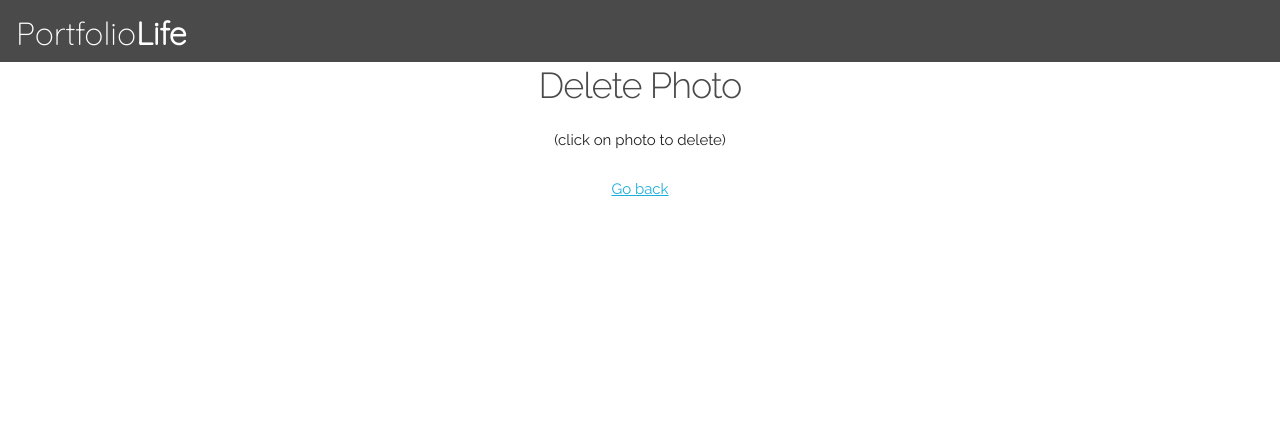
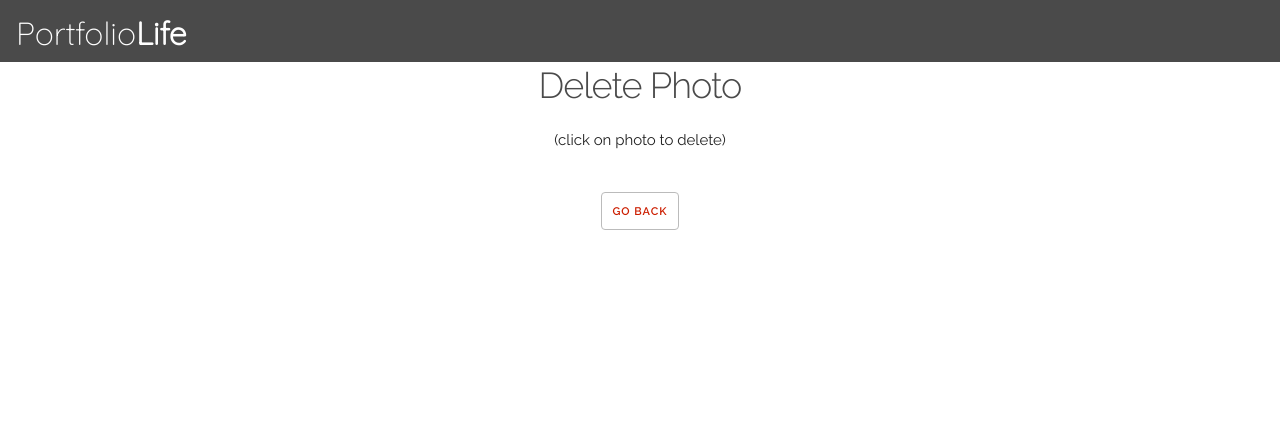
Before and after one commit to theresaming/PortfolioLife, a Python web app: template flask/templates/deletePhotos.html in a window 1280 px wide. Shown: the top 429 px of the page. Run offline with Jinja, Linux system fonts and the light colour scheme; the template is opened without the code that fills it, so the values that code supplies are empty.

Commit message:
Some small cosmetic fixes

```diff
--- a/flask/templates/deletePhotos.html
+++ b/flask/templates/deletePhotos.html
@@ -7,6 +7,11 @@
             <h3> Delete Photo</h3>
             <p>
                 (click on photo to delete)
+            </p>
+            <p>
+                    <a href="{{ url_for('load_home') }}">
+                        <button type="button" id="back-button" style="padding: 0 10px; color:#cc1e00;">Go Back</button>
+                    </a>
             </p>
         </div>
     </div>
--- a/flask/templates/photoManageLayout.html
+++ b/flask/templates/photoManageLayout.html
@@ -2,9 +2,3 @@
 
 {% block body %}
 {% endblock %}
-
-<p>
-    <a href="{{ url_for('load_home') }}">
-        Go back
-    </a>
-</p>
```
